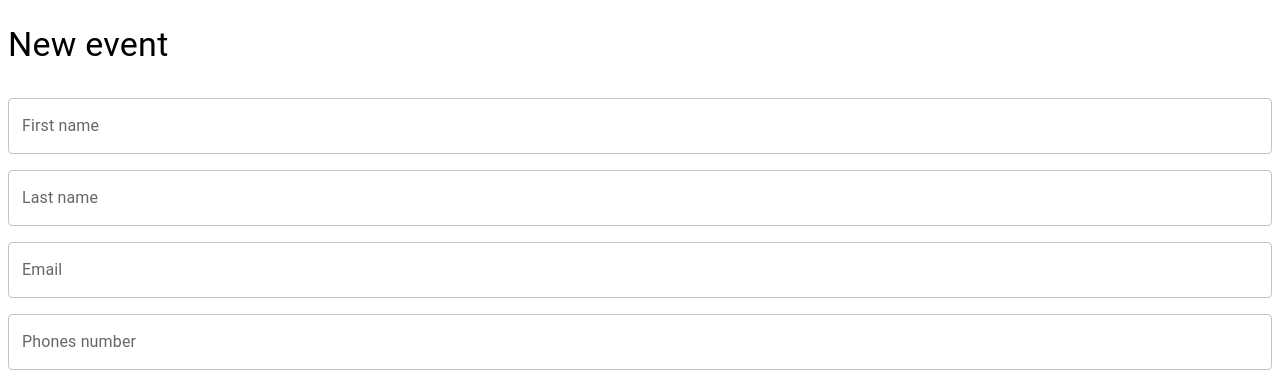
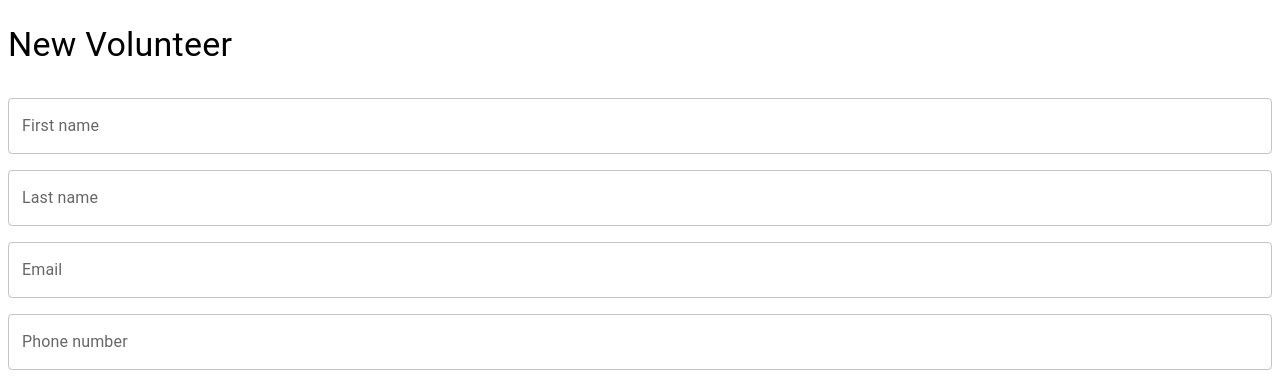
Before and after one commit to hack4impact-utk/rooted-east, a Next.js app: page /volunteer in a window 1280 px wide. Shown: the top 384 px of the page. Built offline with nearby package versions, Linux system fonts and the light colour scheme.

Commit message:
fixed typos in new volunteer form

```diff
--- a/src/components/NewVolunteerForm/index.tsx
+++ b/src/components/NewVolunteerForm/index.tsx
@@ -51,7 +51,7 @@ export default function NewVolunteerForm({
         sx={{ mt: 2 }}
       />
       <TextField
-        label="Phones number"
+        label="Phone number"
         value={volunteerData.phoneNumber || ''}
         onChange={(e) =>
           onChange({ ...volunteerData, phoneNumber: e.target.value })
--- a/src/views/NewVolunteerView/index.tsx
+++ b/src/views/NewVolunteerView/index.tsx
@@ -42,7 +42,7 @@ export default function NewVolunteerView() {
   return (
     <Grid2 container spacing={2} sx={{ mt: 2 }}>
       <Grid2 xs={12}>
-        <Typography variant="h4">New event</Typography>
+        <Typography variant="h4">New Volunteer</Typography>
       </Grid2>
       <Grid2 xs={12}>
         <NewVolunteerForm volunteerData={formData} onChange={setFormData} />
```
